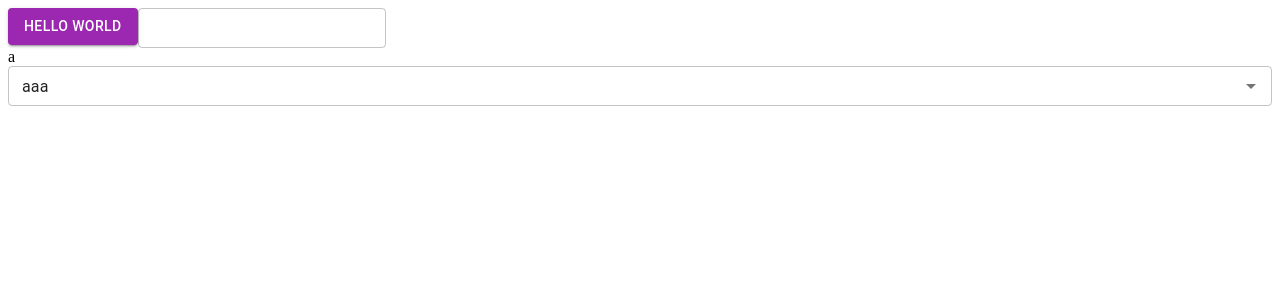
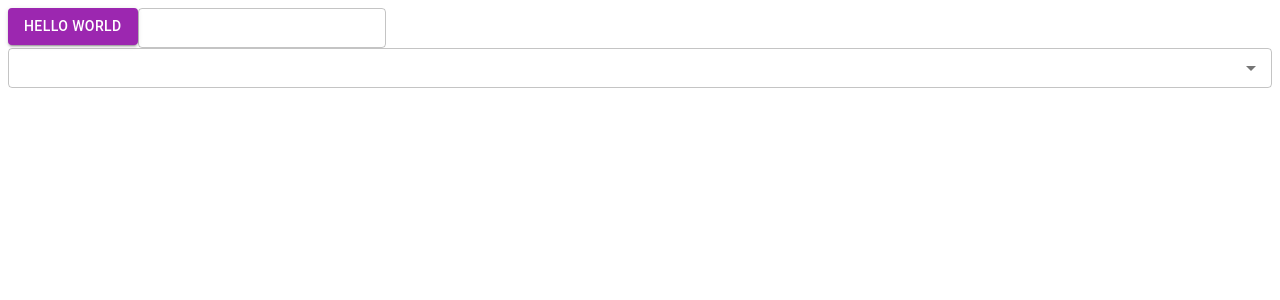
Before and after one commit to zack-msyc86/react-real-template, a React app: page / in a window 1280 px wide. Shown: the top 300 px of the page. Built offline with nearby package versions, Linux system fonts and the light colour scheme; the HTML template or start-up script is replaced by a standard one.

Commit message:
autcomplete改良

```diff
--- a/build.ts
+++ b/build.ts
@@ -41,7 +41,8 @@ build({
     console.log(`${new Date().toLocaleString()}: Watching source files...`);
     bs.init({
       server: outdir,
-      watch: true
+      watch: true,
+      open: false,
     }, (err) => {
       if (err) {
         console.error(`${new Date().toLocaleString()}: Serve Failed:`, err);
--- a/src/App.tsx
+++ b/src/App.tsx
@@ -6,7 +6,7 @@ import Button from './components/atoms/Button';
 import TextField from './components/atoms/TextField';
 
 const App = () => {
-  const [acValue, setAcValue] = useState('a')
+  const [acValue, setAcValue] = useState<string | null>(null)
   const acOptions = [
     {value: 'a', label: 'aaa'},
     {value: 'b', label: 'bbb'},
@@ -21,7 +21,7 @@ const App = () => {
         </Button>
         <TextField />
         <div>{acValue}</div>
-        <Autocomplete<string> options={acOptions} onChange={val => setAcValue(val) } value={acValue}/>
+        <Autocomplete options={acOptions} onChange={val => setAcValue(val) } value={acValue}/>
       </ThemeProvider>
     </StrictMode>
   )
--- a/src/components/molecules/Autocomplete.tsx
+++ b/src/components/molecules/Autocomplete.tsx
@@ -1,26 +1,32 @@
-import { Autocomplete as MUIAutocomplete, AutocompleteProps, styled } from '@mui/material'
+import { Autocomplete as MUIAutocomplete } from '@mui/material'
+import { useMemo, useState } from 'react'
 import TextField from '../atoms/TextField'
 
-type Option<T> = {
-  value: T,
+type Option = {
+  value: string | null,
   label: string,
 }
 
-type Props<T> = {
-  options: Array<Option<T>>,
+type Props = {
+  options: Array<Option>,
   label?: string,
-  value?: T,
-  onChange: (e: T) => void,
+  value?: string | null,
+  onChange: (e: string | null) => void,
 }
 
-const Autocomplete = <T,>({options, label, onChange, value}: Props<T>) => {
+const Autocomplete = ({options, label, onChange, value=null}: Props) => {
+  const [selectedLabel, setSelectedLabel] = useState<string | null>(value)
+  const optionLabels = useMemo(() => options.map(o => o.label), [options])
+  const handler = (v: string | null) => {
+    setSelectedLabel(v)
+    onChange(options.find(o => o.label == v)?.value || null)
+  }
   return (
-    <MUIAutocomplete<Option<T>>
-      isOptionEqualToValue={(option, value) => (option as Option<T>).value === (value as Option<T>).value}
-      value={options.find(o => o.value == value)}
-      options={options}
+    <MUIAutocomplete<string>
+      value={selectedLabel}
+      options={optionLabels}
       renderInput={(params) => <TextField {...params} label={label}/>}
-      onChange={(_, value) => onChange((value as Option<T>).value)}
+      onChange={(_, value) => handler(value)}
     />
   )
 }
```
